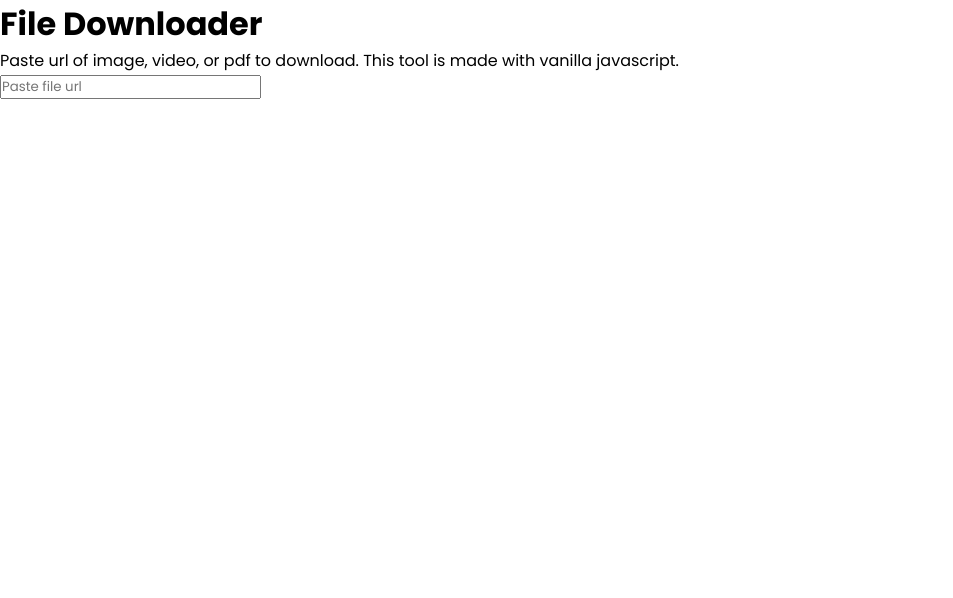
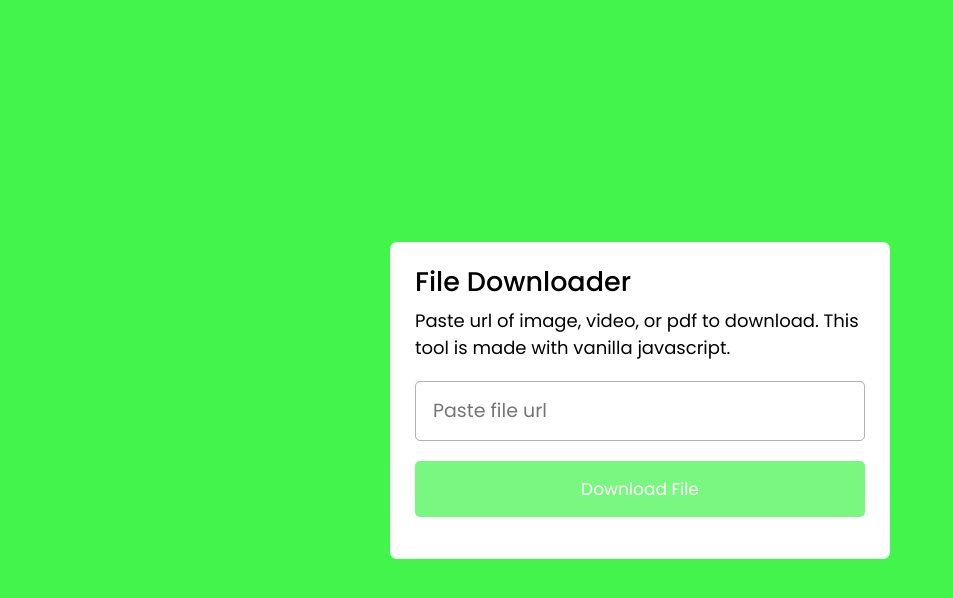
Before and after one commit to My-website-projects/file_downloader, a plain HTML site: page index.html in a window 1280 px wide. Shown: the whole page, without its empty margins (0-953 px from the left). Drawn offline with Linux system fonts and the light colour scheme.

Commit message:
final project

```diff
--- a/index.html
+++ b/index.html
@@ -16,9 +16,12 @@
             <p>Paste url of image, video, or pdf to download. This tool is made with vanilla javascript.</p>
         </header>
         <form action="#">
-            <input type="url" placeholder="Paste file url">
+            <input type="url" placeholder="Paste file url" required>
+            <button>Download File</button>
         </form>
     </div>
+
+    <script src="script.js"></script>
 </body>
 
 </html>
--- /dev/null
+++ b/script.js
@@ -0,0 +1,25 @@
+const fileInput = document.querySelector("input"),
+downloadBtn = document.querySelector("button");
+
+downloadBtn.addEventListener("click", e => {
+    e.preventDefault();
+    downloadBtn.innerText = "Downloading file..."
+    fetchFile(fileInput.value);
+});
+
+function fetchFile(url) {
+    fetch(url).then(res => res.blob()).then(file => {
+        let tempUrl = URL.createObjectURL(file);
+        let aTag = document.createElement("a");
+        aTag.href = tempUrl;
+        aTag.download=url.replace(/^.*[\\\/]/,'');
+        document.body.appendChild(aTag);
+        aTag.click();
+        aTag.remove();
+        URL.revokeObjectURL(tempUrl);
+        downloadBtn.innerText="Download File";
+    }).catch(() => {
+        downloadBtn.innerText = "Download File";
+        alert("Failed to download file!");
+    });
+}
--- a/style.css
+++ b/style.css
@@ -5,3 +5,53 @@
     box-sizing: border-box;
     font-family: 'Poppins', sans-serif;
 }
+body{
+    display: flex;
+    align-items: center;
+    justify-content: center;
+    min-height: 100vh;
+    background: #42f44b;
+}
+.wrapper{
+    width: 500px;
+    background: #fff;
+    border-radius: 7px;
+    padding: 20px 25px 15px;
+}
+header h1{
+    font-size: 27px;
+    font-weight: 500;
+}
+header p{
+    font-size: 18px;
+    margin-top: 5px;
+}
+form{
+    margin: 20px 0 27px;
+}
+form input{
+    width: 100%;
+    height: 60px;
+    outline: none;
+    font-size: 19px;
+    padding: 0 17px;
+    border-radius: 5px;
+    border: 1px solid #b3b2b2;
+}
+form button{
+    opacity: 0.7;
+    width: 100%;
+    border: none;
+    outline: none;
+    color: #fff;
+    cursor: pointer;
+    padding: 15px 0;
+    margin-top: 20px;
+    border-radius: 5px;
+    background: #42f44b;
+    font-size: 17px;
+}
+form input:valid ~ button{
+    opacity: 1;
+    pointer-events: auto;
+}
```
